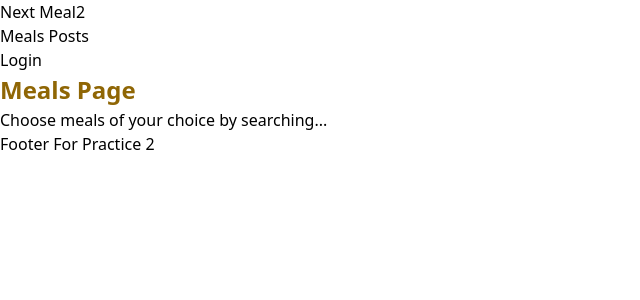
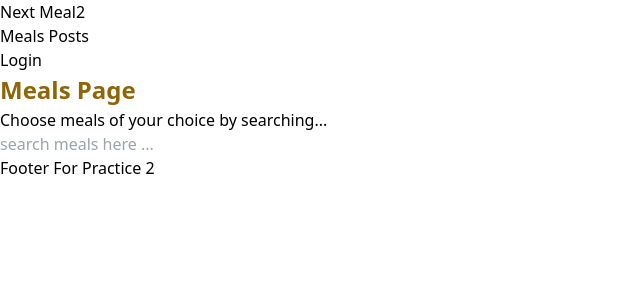
Before and after one commit to JannatulAfrozFaria/next-js-practice-2, a Next.js app: page /meals in a window 1280 px wide. Shown: the top 300 px of the page, without its empty margins (0-640 px from the left). Built offline with nearby package versions, Linux system fonts and the light colour scheme.

Commit message:
input box created for meals

```diff
--- a/src/app/meals/page.jsx
+++ b/src/app/meals/page.jsx
@@ -5,6 +5,9 @@ const MealsPage = () => {
         <div className='my-12 w-5/6 mx-auto text-center'>
             <h1 className='text-basic'>Meals Page</h1>
             <p>Choose meals of your choice by searching...</p>
+            <div>
+                <input type="text" placeholder='search meals here ...' />
+            </div>
         </div>
     );
 };
```
